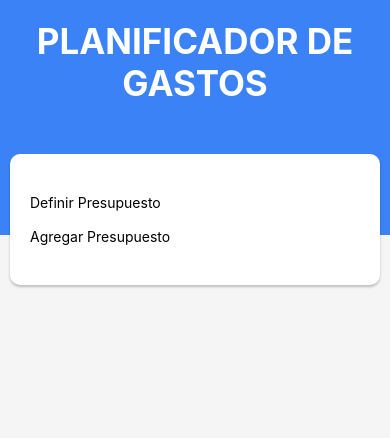
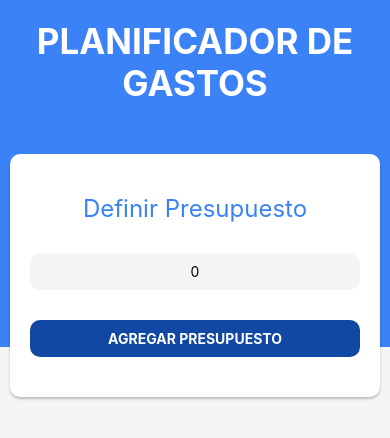
Before and after one commit to RoberthNC/Planificador-Graficos-App-React-Native, a React Native app: screen / in a window 390 px wide. Shown: the top 438 px of the page. Built offline with nearby package versions, Linux system fonts and the light colour scheme.

Commit message:
Segundo avance del planificador de gastos con React Native

```diff
--- a/App.js
+++ b/App.js
@@ -1,15 +1,62 @@
-import React from 'react'
-import { StyleSheet, View } from 'react-native'
+import React, { useState } from 'react'
+import { Alert, Image, Modal, Pressable, StyleSheet, View } from 'react-native'
 import Header from './src/components/Header'
 import NuevoPresupuesto from './src/components/NuevoPresupuesto'
+import ControlPresupuesto from './src/components/ControlPresupuesto'
+import FormularioGasto from './src/components/FormularioGasto'
 
 const App = () => {
+
+  const [isValidPresupuesto, setIsValidPresupuesto] = useState(false)
+  const [presupuesto, setPresupuesto] = useState(0)
+  const [gastos, setGastos] = useState([])
+  const [modal, setModal] = useState(false)
+
+  const handleNuevoPresupuesto = presupuesto => {
+    if(Number(presupuesto) > 0){
+      setIsValidPresupuesto(true)
+    }else{
+      Alert.alert('Error','El presupuesto no puede ser menor o igual a 0',[{text:'Ok'}])
+    }
+  }
+
   return (
     <View style={styles.contenedor}>
       <View style={styles.header}>
         <Header />
-        <NuevoPresupuesto />
+        { isValidPresupuesto ? (
+          <ControlPresupuesto
+            gastos={gastos}
+            presupuesto={presupuesto}
+          />
+        ):(
+          <NuevoPresupuesto
+            presupuesto={presupuesto}
+            setPresupuesto={setPresupuesto}
+            handleNuevoPresupuesto={handleNuevoPresupuesto}
+          />
+        ) }
       </View>
+
+      { modal && (
+        <Modal
+          animationType='slide'
+          visible={modal}
+        >
+          <FormularioGasto />
+        </Modal>
+      ) }
+
+      { isValidPresupuesto && (
+        <Pressable
+          onPress={() => setModal(true)}
+        >
+          <Image
+            style={styles.imagen}
+            source={require('./src/img/nuevo-gasto.png')}
+          />
+        </Pressable>
+      ) }
     </View>
   )
 }
@@ -22,6 +69,13 @@ const styles = StyleSheet.create({
   header:{
     backgroundColor:'#3B82F6',
   },
+  imagen:{
+    width:60,
+    height:60,
+    position:'absolute',
+    top:100,
+    right:20
+  }
 })
 
 export default App
--- a/package.json
+++ b/package.json
@@ -10,6 +10,7 @@
     "test": "jest"
   },
   "dependencies": {
+    "@react-native-picker/picker": "^2.5.0",
     "react": "18.2.0",
     "react-native": "0.72.4"
   },
--- /dev/null
+++ b/src/components/ControlPresupuesto.js
@@ -0,0 +1,69 @@
+import React, { useEffect, useState } from 'react'
+import { Image, StyleSheet, Text, View } from 'react-native'
+import globalStyles from '../styles'
+import { formatearCantidad } from '../helpers'
+
+const ControlPresupuesto = ({ gastos, presupuesto }) => {
+
+    const [ disponible, setDisponible ] = useState(0)
+    const [ gastado, setGastado ] = useState(0)
+
+    useEffect(()=>{
+        const totalGastado = gastos.reduce((total, gasto) => total + Number(gasto.cantidad), 0)
+        setGastado(totalGastado)
+        const totalDisponible = presupuesto-gastado
+        setDisponible(totalDisponible)
+    },[])
+
+    return (
+        <View style={styles.contenedor}>
+            <View style={styles.centrarGrafica}>
+                <Image
+                    style={styles.imagen}
+                    source={require('../img/grafico.jpg')}
+                />
+            </View>
+            <View style={styles.contenedorTexto}>
+                <Text style={styles.valor}>
+                    <Text style={styles.label}>Presupuesto: {''}</Text>
+                    {formatearCantidad(presupuesto)}
+                </Text>
+                <Text style={styles.valor}>
+                    <Text style={styles.label}>Disponible: {''}</Text>
+                    {formatearCantidad(disponible)}
+                </Text>
+                <Text style={styles.valor}>
+                    <Text style={styles.label}>Gastado: {''}</Text>
+                    {formatearCantidad(gastado)}
+                </Text>
+            </View>
+        </View>
+    )
+}
+
+const styles = StyleSheet.create({
+    contenedor:{
+        ...globalStyles.contenedor
+    },
+    centrarGrafica:{
+        alignItems:'center'
+    },
+    imagen:{
+        width:150,
+        height:150
+    },
+    contenedorTexto:{
+        marginTop:30
+    },
+    valor:{
+        fontSize:24,
+        textAlign:'center',
+        marginBottom:10
+    },
+    label:{
+        fontWeight:'700',
+        color:'#3B82F6'
+    }
+})
+
+export default ControlPresupuesto
--- /dev/null
+++ b/src/components/FormularioGasto.js
@@ -0,0 +1,98 @@
+import React from 'react'
+import { Pressable, StyleSheet, Text, TextInput, View } from 'react-native'
+import { Picker } from '@react-native-picker/picker'
+import globalStyles from '../styles'
+
+const FormularioGasto = () => {
+  return (
+    <View style={styles.contenedor}>
+        <View>
+            <Pressable>
+                <Text></Text>
+            </Pressable>
+        </View>
+
+        <View style={styles.formulario}>
+            <Text style={styles.titulo}>Nuevo Gasto</Text>
+            <View style={styles.campo}>
+                <Text style={styles.label}>Nombre Gasto</Text>
+                <TextInput
+                    style={styles.input}
+                    placeholder='Nombre del gasto. Ej. Comida'
+                />
+            </View>
+
+            <View style={styles.campo}>
+                <Text style={styles.label}>Cantidad Gasto</Text>
+                <TextInput
+                    style={styles.input}
+                    keyboardType='numeric'
+                    placeholder='Cantidad del gasto. Ej. 300'
+                />
+            </View>
+
+            <View style={styles.campo}>
+                <Text style={styles.label}>Categoría Gasto</Text>
+                <Picker style={styles.input}>
+                    <Picker.item label='-- Seleccione --' value='-' />
+                    <Picker.item label='Ahorro' value='ahorro' />
+                    <Picker.item label='Comida' value='comida' />
+                    <Picker.item label='Casa' value='casa' />
+                    <Picker.item label='Gastos Varios' value='gastos' />
+                    <Picker.item label='Ocio' value='ocio' />
+                    <Picker.item label='Salud' value='salud' />
+                    <Picker.item label='Subscripciones' value='subscripciones' />
+                </Picker>
+            </View>
+
+            <Pressable style={styles.submitBtn}>
+                <Text style={styles.submitBtnTexto}>Agregar Gasto</Text>
+            </Pressable>
+        </View>
+    </View>
+  )
+}
+
+const styles = StyleSheet.create({
+    contenedor:{
+        backgroundColor:'#1E40AF',
+        flex:1
+    },
+    formulario:{
+        ...globalStyles.contenedor
+    },
+    titulo:{
+        textAlign:'center',
+        fontSize:28,
+        marginBottom:30,
+        color:'#64748B'
+    },
+    campo:{
+        marginVertical:10
+    },
+    label:{
+        color:'#64748B',
+        textTransform:'uppercase',
+        fontSize:16,
+        fontWeight:'bold'
+    },
+    input:{
+        backgroundColor:'#F5F5F5',
+        padding:10,
+        borderRadius:10,
+        marginTop:10
+    },
+    submitBtn:{
+        backgroundColor:'#3B82F6',
+        padding:10,
+        marginTop:20
+    },
+    submitBtnTexto:{
+        textAlign:'center',
+        color:'#FFF',
+        fontWeight:'bold',
+        textTransform:'uppercase'
+    }
+})
+
+export default FormularioGasto
--- a/src/components/NuevoPresupuesto.js
+++ b/src/components/NuevoPresupuesto.js
@@ -1,15 +1,23 @@
 import React from 'react'
 import { Pressable, StyleSheet, Text, TextInput, View } from 'react-native'
+import globalStyles from '../styles'
 
-const NuevoPresupuesto = () => {
+const NuevoPresupuesto = ({ presupuesto, setPresupuesto, handleNuevoPresupuesto }) => {
     return (
         <View style={styles.contenedor}>
-        <Text>Definir Presupuesto</Text>
+            <Text style={styles.label}>Definir Presupuesto</Text>
             <TextInput
-            keyboardType=''
+                keyboardType='numeric'
+                placeholder='Agrega tu Presupuesto: Ej. 300'
+                style={styles.input}
+                value={presupuesto.toString()}
+                onChangeText={setPresupuesto}
             />
-        <Pressable>
-            <Text>Agregar Presupuesto</Text>
+            <Pressable
+                style={styles.boton}
+                onPress={() => handleNuevoPresupuesto(presupuesto)}
+            >
+                <Text style={styles.botonTexto}>Agregar Presupuesto</Text>
             </Pressable>
         </View>
     )
@@ -17,21 +25,31 @@ const NuevoPresupuesto = () => {
 
 const styles = StyleSheet.create({
     contenedor:{
-        backgroundColor:'#FFF',
-        marginHorizontal:10,
+        ...globalStyles.contenedor
+    },
+    label:{
+        textAlign:'center',
+        fontSize:24,
+        color:'#3B82F6'
+    },
+    input:{
+        backgroundColor:'#F5F5F5',
+        padding:10,
         borderRadius:10,
-        paddingVertical:40,
-        paddingHorizontal:20,
-        transform:[{ translateY:50 }],
-        shadowColor: "#000",
-        shadowOffset: {
-            width: 0,
-            height: 2,
+        textAlign:'center',
+        marginTop:30
     },
-        shadowOpacity: 0.23,
-        shadowRadius: 2.62,
-
-        elevation: 4,
+    boton:{
+        marginTop:30,
+        backgroundColor:'#1048A4',
+        padding:10,
+        borderRadius:10
+    },
+    botonTexto:{
+        color:'#FFF',
+        textAlign:'center',
+        textTransform:'uppercase',
+        fontWeight:'bold'
     }
 })
 
--- /dev/null
+++ b/src/helpers/index.js
@@ -0,0 +1,6 @@
+export const formatearCantidad = cantidad => {
+    return Number(cantidad).toLocaleString('en-US',{
+        style:'currency',
+        currency:'USD'
+    })
+}
--- /dev/null
+++ b/src/styles/index.js
@@ -0,0 +1,21 @@
+const globalStyles = {
+    contenedor:{
+        backgroundColor:'#FFF',
+        marginHorizontal:10,
+        borderRadius:10,
+        paddingVertical:40,
+        paddingHorizontal:20,
+        transform:[{ translateY:50 }],
+        shadowColor: "#000",
+        shadowOffset: {
+            width: 0,
+            height: 2,
+        },
+        shadowOpacity: 0.23,
+        shadowRadius: 2.62,
+
+        elevation: 4,
+    }
+}
+
+export default globalStyles
```
Also changed, not shown: 2 other files (tests, documents, lock files or other folders). Lines whose indentation alone changed are shown as unchanged.
